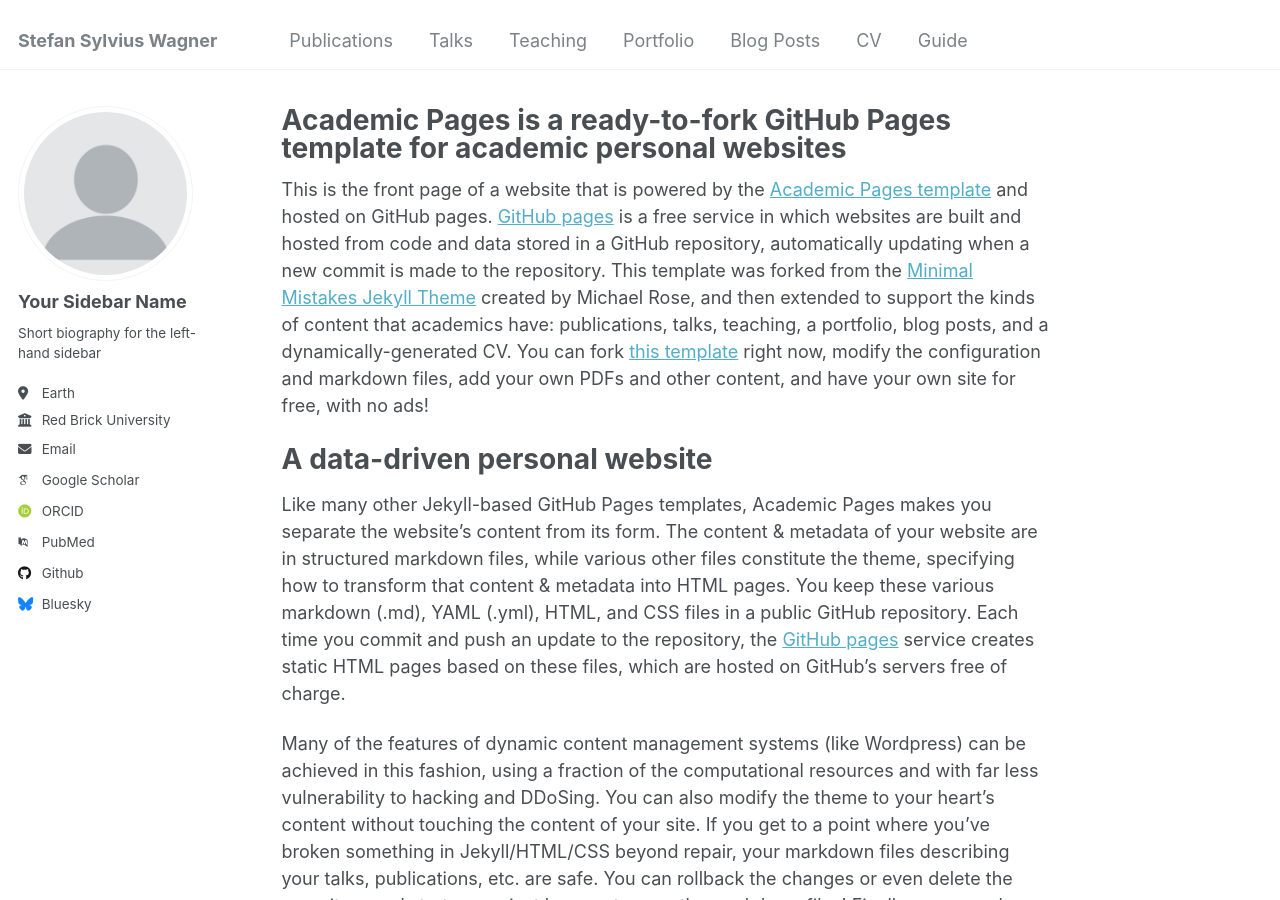
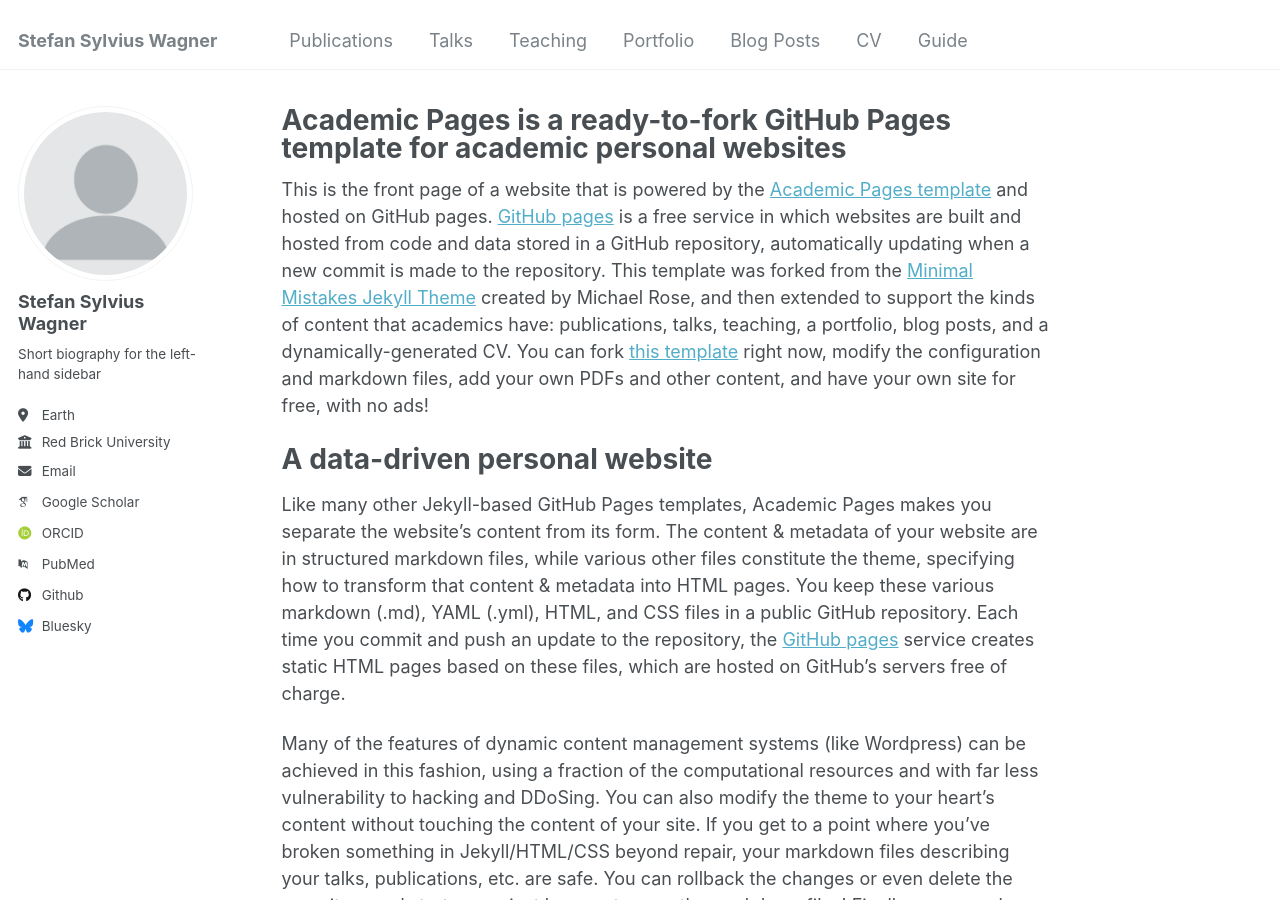
Before and after one commit to stefanwm13/stefanwm.github.io, a Jekyll site: the page built from _pages/about.md, in a window 1280 px wide and 900 px high. Built offline with Jekyll 4.4.1, drawn with Linux system fonts in a browser that asks for light colours; some web fonts are replaced.

Commit message:
Update _config.yml

```diff
--- a/_config.yml
+++ b/_config.yml
@@ -22,7 +22,7 @@ repository               : "academicpages/academicpages.github.io"
 author:
   # Biographic information
   avatar           : "profile.png"
-  name             : "Your Sidebar Name"
+  name             : "Stefan Sylvius Wagner"
   pronouns         : # example: "she/her"
   bio              : "Short biography for the left-hand sidebar"
   location         : "Earth"
```
